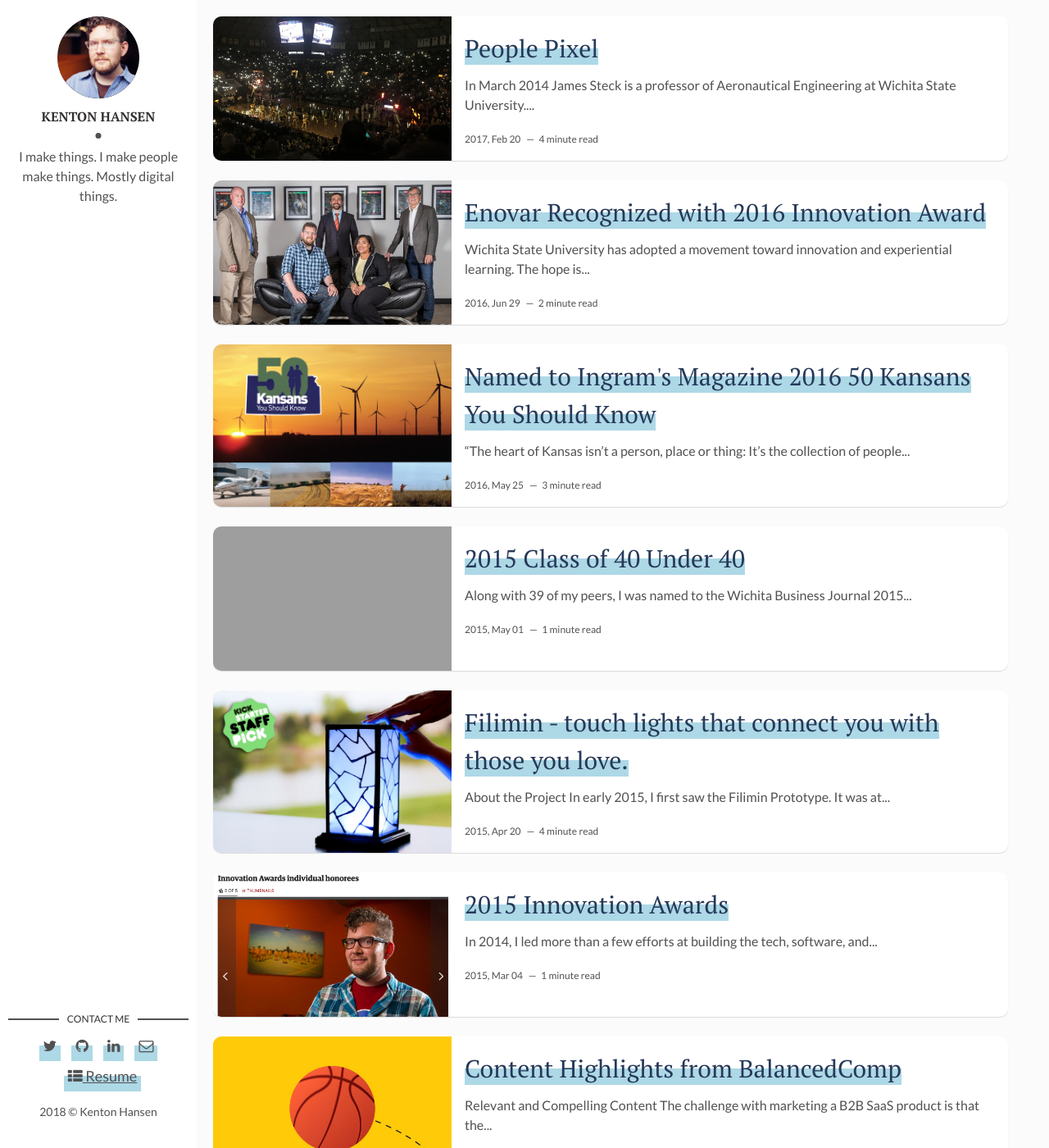
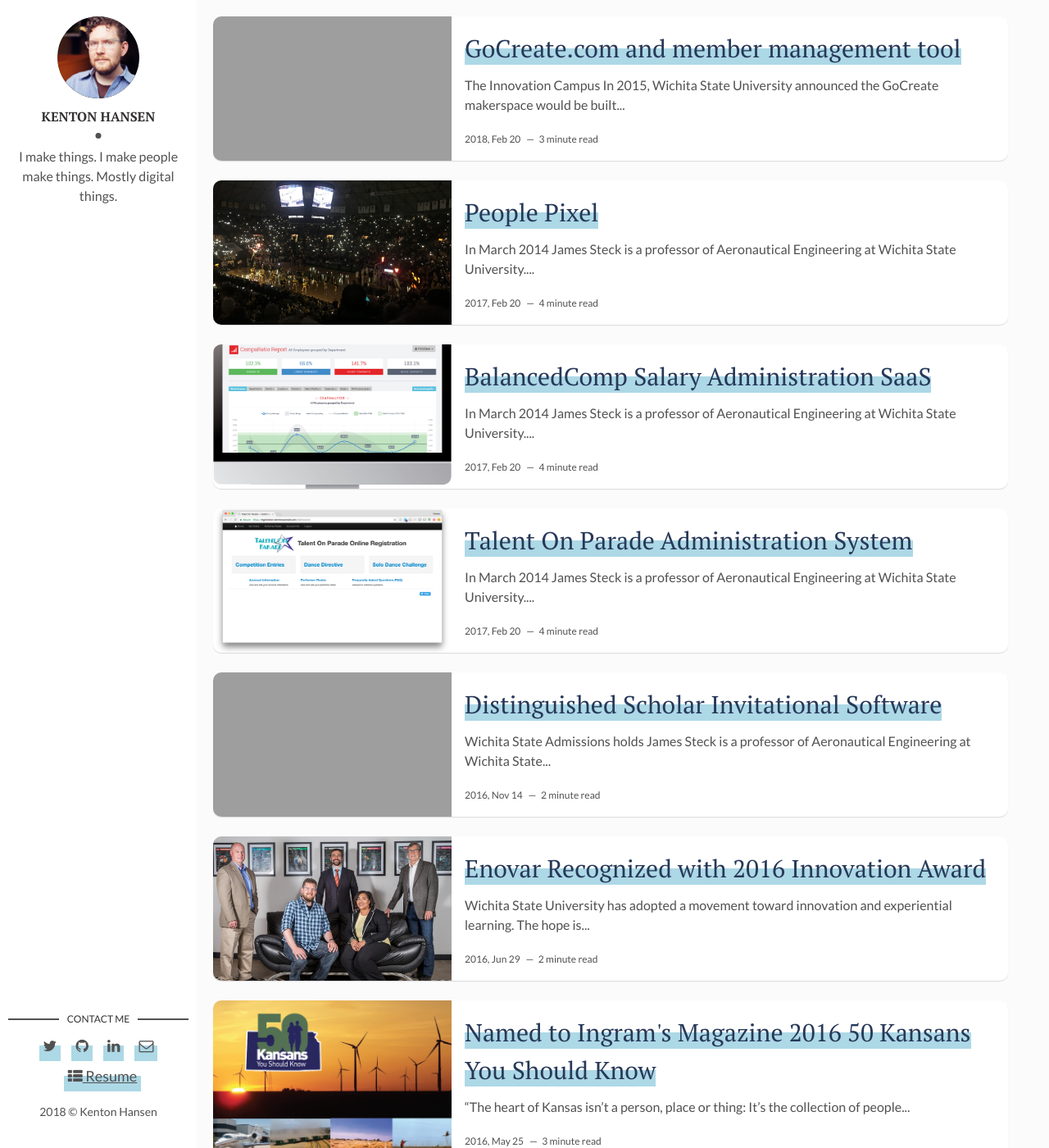
Before and after one commit to kentonh/kentonh, a Jekyll site: the page built from index.html, in a window 1280 px wide and 1400 px high. Shown: the whole window at 82% size. Built offline with Jekyll 4.4.1, drawn with Linux system fonts in a browser that asks for light colours; the list of posts is cut into pages by our own code; some of the changed lines change nothing that is shown; some of the changed text lies outside the part shown; grey boxes are pictures that could not be loaded.

Commit message:
updates to multiple posts

```diff
--- /dev/null
+++ b/_posts/2009-08-02-Dance-Competition-Management-SaaS.md
@@ -0,0 +1,34 @@
+---
+layout: post
+title: Talent On Parade Administration System
+date: 2017-02-21 00:00:00 +0300
+description:  # Add post description (optional)
+img: TOP-registration.png # Add image post (optional)
+tags: [Projects, Work] # add tag
+---
+
+## In March 2014
+James Steck is a professor of Aeronautical Engineering at Wichita State University. He had an idea to support the Shocker Men's Basketball team with an app that animate the crowd. The first implementation was a simple HTML file with a timed JavaScript color changer. However at Ennovar, my team and I wanted make a larger leap.
+
+## It's so simple
+
+...or so we thought. We started with research into the best way to detect location information from the user device. GPS signal was too week to penetrate the arena architecture. Next, we tried to use a standard location, but update the device display based on time and the compass direction the user was facing. The device compass was not accurate enough and users like to move too much for this to be effective in a crowd of 15,000.
+
+Finally, we decided to use seat numbers to locate each user in the arena. With openCV and Python, we dissected each frame to create the animation as an image. The result produces a JSON array of color and time duration for an X,Y coordinate on a grid. With a CAD seating arena chart, we were able to translate the Section, Row, and Seat numbers for each user to the corresponding X,Y value in our database, and deliver the "seat pixels" to each device.
+
+## Timing is everything
+
+We expected each device to have near identical time across every network. Our assumption was that we could start the animations on all devices based on a simple time sync, but even among identical devices, system time could vary by as much as 40 seconds.
+
+This meant that we needed to create our own syncing system. We did this by passing a timestamp from the device to our server, coupling it with a second timestamp from our server, then passing the couple back to the device. The device would use an algorythem to determine a time shift from our `fixed point of time truth`, and adjust the starting time of the animation by that number of milliseconds.
+
+## The real world
+
+We were able to test the system at scale in some of the last basketball games of the Shocker's 2016-2017 season. While we had success with our technology, the lighting system was not cooperative.
+In November, 2017 we were able to use the app with a new arena lighting system that allowed the arena to go dark. This let the devices show with more clarity.
+
+## Local News
+
+In February, 2017 Wichita news station KWCH covered the early tests and development of the software.
+
+<iframe src='http://www.kwch.com/templates/2015_Sub_Video_Share?contentObj=414411933' width='970' height='520' frameborder='0' scrolling='no' style='max-width:100%'></iframe>
--- /dev/null
+++ b/_posts/2010-11-15-BalancedComp-Salary-Administration-Tool.md
@@ -0,0 +1,34 @@
+---
+layout: post
+title: BalancedComp Salary Administration SaaS
+date: 2017-02-21 00:00:00 +0300
+description:  # Add post description (optional)
+img: BC-screenshot.jpg # Add image post (optional)
+tags: [Projects, Work] # add tag
+---
+
+## In March 2014
+James Steck is a professor of Aeronautical Engineering at Wichita State University. He had an idea to support the Shocker Men's Basketball team with an app that animate the crowd. The first implementation was a simple HTML file with a timed JavaScript color changer. However at Ennovar, my team and I wanted make a larger leap.
+
+## It's so simple
+
+...or so we thought. We started with research into the best way to detect location information from the user device. GPS signal was too week to penetrate the arena architecture. Next, we tried to use a standard location, but update the device display based on time and the compass direction the user was facing. The device compass was not accurate enough and users like to move too much for this to be effective in a crowd of 15,000.
+
+Finally, we decided to use seat numbers to locate each user in the arena. With openCV and Python, we dissected each frame to create the animation as an image. The result produces a JSON array of color and time duration for an X,Y coordinate on a grid. With a CAD seating arena chart, we were able to translate the Section, Row, and Seat numbers for each user to the corresponding X,Y value in our database, and deliver the "seat pixels" to each device.
+
+## Timing is everything
+
+We expected each device to have near identical time across every network. Our assumption was that we could start the animations on all devices based on a simple time sync, but even among identical devices, system time could vary by as much as 40 seconds.
+
+This meant that we needed to create our own syncing system. We did this by passing a timestamp from the device to our server, coupling it with a second timestamp from our server, then passing the couple back to the device. The device would use an algorythem to determine a time shift from our `fixed point of time truth`, and adjust the starting time of the animation by that number of milliseconds.
+
+## The real world
+
+We were able to test the system at scale in some of the last basketball games of the Shocker's 2016-2017 season. While we had success with our technology, the lighting system was not cooperative.
+In November, 2017 we were able to use the app with a new arena lighting system that allowed the arena to go dark. This let the devices show with more clarity.
+
+## Local News
+
+In February, 2017 Wichita news station KWCH covered the early tests and development of the software.
+
+<iframe src='http://www.kwch.com/templates/2015_Sub_Video_Share?contentObj=414411933' width='970' height='520' frameborder='0' scrolling='no' style='max-width:100%'></iframe>
--- a/_posts/2014-10-10-BalancedComp-Highights.markdown
+++ b/_posts/2014-10-10-BalancedComp-Highights.markdown
@@ -22,6 +22,7 @@
 [Read the post](http://balancedcomp.com/posts/2014-year-in-review)
 
 ### [International Picnic Day](http://balancedcomp.com/posts/international-picnic-day)
+When I joined, the balancedComp brand had a tone and voice, but didn't write content that was in harmony. Based on the success of the High Five Day post, i wrote to reinforce the self-care message, and made a post with downloadable resources to take one lunch break off.
 [Read the post](http://balancedcomp.com/posts/international-picnic-day)
 
 ### [Gregg Marshall Madness](http://balancedcomp.com/posts/gregg-marshall-maddness)
--- /dev/null
+++ b/_posts/2016-08-20-GoCreate-Member-Management-Portal.md
@@ -0,0 +1,20 @@
+---
+layout: post
+title: GoCreate.com and member management tool
+date: 2018-02-21 00:00:00 +0300
+description:  # Add post description (optional)
+img: http://lorempixel.com/975/730/ # Add image post (optional)
+tags: [Projects, Work, News] # add tag
+---
+
+## The Innovation Campus
+In 2015, Wichita State University announced the GoCreate makerspace would be built as part of the Innovation Campus. Just a year later, the building was nearly complete, and the team was ready to start accepting members. The founding team turned to my team at Ennovar to build a web-based software to manage members, equipment, classes, and schedules.
+
+I worked with the GoCreate team to outline the necessary features required from the member management software, and worked with GoCreate's design agency to understand the requirements for the public website and content management.
+
+## The Management Tool
+To successfully leverage technology to run the makerspace, GoCreate wanted to let members join easily, schedule tools and equipment, sign up for classes and events, and track usage metrics to measure success.
+
+Our team leveraged the ideas from existing makerspace and coworking management software. In the end the requirements were specific enough to warrant a complete redevelopment. We used the Laravel framework to develop a new software from scratch. This software grew to include a custom Content Management System for the public website, leveraging equipment and event data from within the management software to populate the content on the public site.
+
+Also, API endpoints were developed for the on-premise equipment control systems. These systems validated schedules and users as current members before equipment would work. The system also tracked usage data to allow for analytic evaluation of equipment and classes.
--- /dev/null
+++ b/_posts/2016-11-15-WSU-Admissions-DSI.markdown
@@ -0,0 +1,11 @@
+---
+layout: post
+title: Distinguished Scholar Invitational Software
+date: 2016-11-15 00:00:00 +0300
+description:  # Add post description (optional)
+img: http://lorempixel.com/975/730/ # Add image post (optional)
+tags: [Projects, Work, News] # add tag
+---
+
+## Wichita State Admissions holds
+James Steck is a professor of Aeronautical Engineering at Wichita State University. He had an idea to support the Shocker Men's Basketball team with an app that animate the crowd. The first implementation was a simple HTML file with a timed JavaScript color changer. However at Ennovar, my team and I wanted make a larger leap.
```
Also changed, not shown: assets/img/BC-screenshot.jpg (added), assets/img/TOP-registration.png (added).
